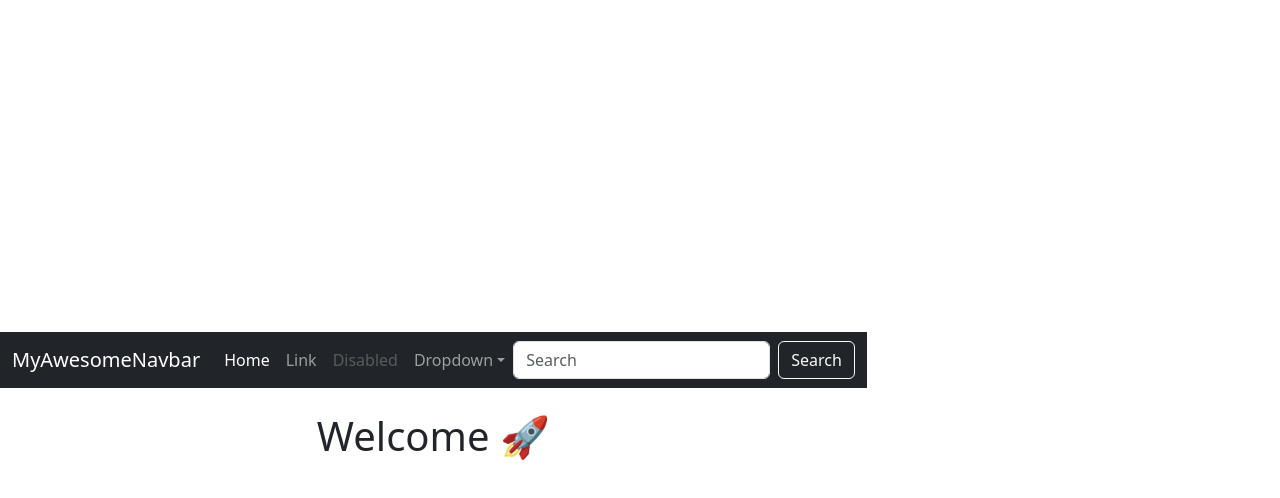
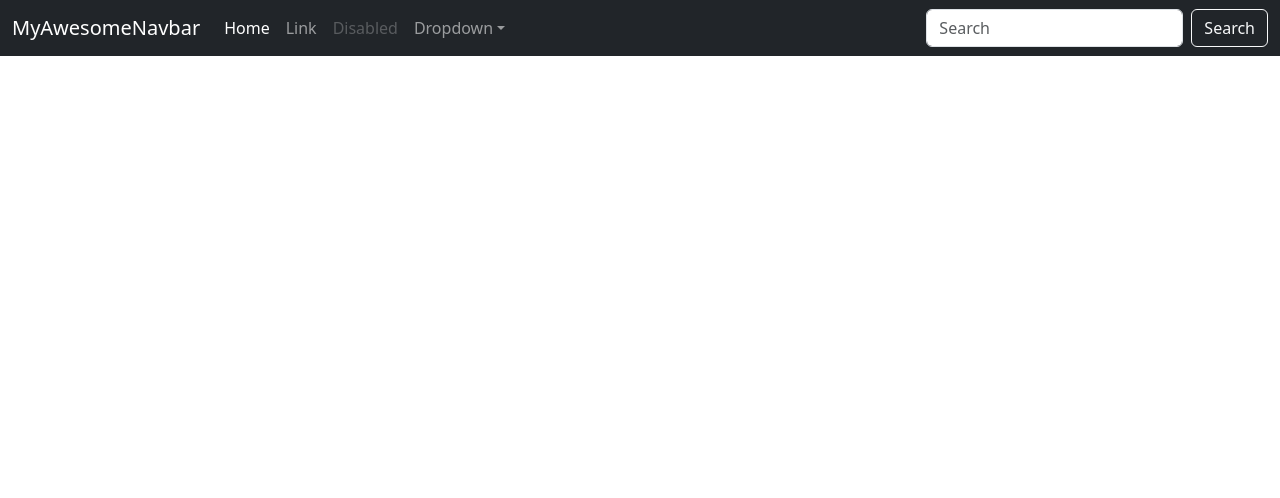
Before and after one commit to AbdurRehmanQayyum/React-Practice-Lab-, a React (Vite) app: page / in a window 1280 px wide. Shown: the top 498 px of the page. Built offline with nearby package versions, Linux system fonts and the light colour scheme.

Commit message:
Adding nsvbar as a beginner

```diff
--- a/src/App.jsx
+++ b/src/App.jsx
@@ -1,10 +1,32 @@
-import MyAwesomeNavbar from "./components/MyAwesomeNavbar";
+import { useState } from "react";
+import Navbar from "./components/MyAwesomeNavbar";
+import reactLogo from "./assets/react.svg";
+import viteLogo from "/vite.svg";
+import "./App.css";
 
 function App() {
+  const [count, setCount] = useState(0);
+
   return (
     <>
-      <MyAwesomeNavbar />
-      <h1 className="text-center mt-4">Welcome 🚀</h1>
+      <Navbar />
+
+      <div>
+        <a href="https://vite.dev" target="_blank">
+          <img src={viteLogo} className="logo" alt="Vite logo" />
+        </a>
+        <a href="https://react.dev" target="_blank">
+          <img src={reactLogo} className="logo react" alt="React logo" />
+        </a>
+      </div>
+
+      <h1>Vite + React</h1>
+
+      <div className="card">
+        <button onClick={() => setCount(count + 1)}>
+          count is {count}
+        </button>
+      </div>
     </>
   );
 }
--- a/src/components/MyAwesomeNavbar.jsx
+++ b/src/components/MyAwesomeNavbar.jsx
@@ -1,67 +1,67 @@
-function MyAwesomeNavbar() {
-  return (
-    <nav className="navbar navbar-expand-sm navbar-dark bg-dark">
-      <div className="container-fluid">
-        <a className="navbar-brand" href="#">
-          MyAwesomeNavbar
-        </a>
+// function MyAwesomeNavbar() {
+//   return (
+//     <nav className="navbar navbar-expand-sm navbar-dark bg-dark">
+//       <div className="container-fluid">
+//         <a className="navbar-brand" href="#">
+//           MyAwesomeNavbar
+//         </a>
 
-        <button
-          className="navbar-toggler"
-          type="button"
-          data-bs-toggle="collapse"
-          data-bs-target="#navbarExample"
-          aria-controls="navbarExample"
-          aria-expanded="false"
-          aria-label="Toggle navigation"
-        >
-          <span className="navbar-toggler-icon"></span>
-        </button>
+//         <button
+//           className="navbar-toggler"
+//           type="button"
+//           data-bs-toggle="collapse"
+//           data-bs-target="#navbarExample"
+//           aria-controls="navbarExample"
+//           aria-expanded="false"
+//           aria-label="Toggle navigation"
+//         >
+//           <span className="navbar-toggler-icon"></span>
+//         </button>
 
-        <div className="collapse navbar-collapse" id="navbarExample">
-          <ul className="navbar-nav me-auto mb-2 mb-sm-0">
-            <li className="nav-item">
-              <a className="nav-link active" href="#">
-                Home
-              </a>
-            </li>
+//         <div className="collapse navbar-collapse" id="navbarExample">
+//           <ul className="navbar-nav me-auto mb-2 mb-sm-0">
+//             <li className="nav-item">
+//               <a className="nav-link active" href="#">
+//                 Home
+//               </a>
+//             </li>
 
-            <li className="nav-item">
-              <a className="nav-link" href="#">
-                Link
-              </a>
-            </li>
+//             <li className="nav-item">
+//               <a className="nav-link" href="#">
+//                 Link
+//               </a>
+//             </li>
 
-            <li className="nav-item">
-              <a className="nav-link disabled">Disabled</a>
-            </li>
+//             <li className="nav-item">
+//               <a className="nav-link disabled">Disabled</a>
+//             </li>
 
-            <li className="nav-item dropdown">
-              <a
-                className="nav-link dropdown-toggle"
-                href="#"
-                role="button"
-                data-bs-toggle="dropdown"
-              >
-                Dropdown
-              </a>
-              <ul className="dropdown-menu">
-                <li><a className="dropdown-item" href="#">Action</a></li>
-                <li><a className="dropdown-item" href="#">Another action</a></li>
-                <li><hr className="dropdown-divider" /></li>
-                <li><a className="dropdown-item" href="#">Something else</a></li>
-              </ul>
-            </li>
-          </ul>
+//             <li className="nav-item dropdown">
+//               <a
+//                 className="nav-link dropdown-toggle"
+//                 href="#"
+//                 role="button"
+//                 data-bs-toggle="dropdown"
+//               >
+//                 Dropdown
+//               </a>
+//               <ul className="dropdown-menu">
+//                 <li><a className="dropdown-item" href="#">Action</a></li>
+//                 <li><a className="dropdown-item" href="#">Another action</a></li>
+//                 <li><hr className="dropdown-divider" /></li>
+//                 <li><a className="dropdown-item" href="#">Something else</a></li>
+//               </ul>
+//             </li>
+//           </ul>
 
-          <form className="d-flex">
-            <input className="form-control me-2" placeholder="Search" />
-            <button className="btn btn-outline-light">Search</button>
-          </form>
-        </div>
-      </div>
-    </nav>
-  );
-}
+//           <form className="d-flex">
+//             <input className="form-control me-2" placeholder="Search" />
+//             <button className="btn btn-outline-light">Search</button>
+//           </form>
+//         </div>
+//       </div>
+//     </nav>
+//   );
+// }
 
-export default MyAwesomeNavbar;
+// export default MyAwesomeNavbar;
--- a/src/main.jsx
+++ b/src/main.jsx
@@ -1,14 +1,91 @@
-import { StrictMode } from "react";
-import { createRoot } from "react-dom/client";
-import App from "./App.jsx";
-import "./index.css";
+// import { StrictMode } from 'react'
+// import { createRoot } from 'react-dom/client'
+// import './index.css'
+// import App from './App.jsx'
 
-// Bootstrap imports (ONLY HERE)
+// createRoot(document.getElementById('root')).render(
+//   <StrictMode>
+//     <App />
+//   </StrictMode>,
+// )
+
 import "bootstrap/dist/css/bootstrap.min.css";
 import "bootstrap/dist/js/bootstrap.bundle.min.js";
 
-createRoot(document.getElementById("root")).render(
-  <StrictMode>
-    <App />
-  </StrictMode>
-);
+
+import { createRoot } from "react-dom/client"
+const root = createRoot(document.getElementById("root"))
+
+
+
+function MyAwesomeNavbar() {
+  return (
+    <nav className="navbar navbar-expand-sm navbar-dark bg-dark">
+      <div className="container-fluid">
+        <a className="navbar-brand" href="#">
+          MyAwesomeNavbar
+        </a>
+
+        <button
+          className="navbar-toggler"
+          type="button"
+          data-bs-toggle="collapse"
+          data-bs-target="#navbarExample"
+          aria-controls="navbarExample"
+          aria-expanded="false"
+          aria-label="Toggle navigation"
+        >
+          <span className="navbar-toggler-icon"></span>
+        </button>
+
+        <div className="collapse navbar-collapse" id="navbarExample">
+          <ul className="navbar-nav me-auto mb-2 mb-sm-0">
+            <li className="nav-item">
+              <a className="nav-link active" href="#">
+                Home
+              </a>
+            </li>
+
+            <li className="nav-item">
+              <a className="nav-link" href="#">
+                Link
+              </a>
+            </li>
+
+            <li className="nav-item">
+              <a className="nav-link disabled">Disabled</a>
+            </li>
+
+            <li className="nav-item dropdown">
+              <a
+                className="nav-link dropdown-toggle"
+                href="#"
+                role="button"
+                data-bs-toggle="dropdown"
+              >
+                Dropdown
+              </a>
+              <ul className="dropdown-menu">
+                <li><a className="dropdown-item" href="#">Action</a></li>
+                <li><a className="dropdown-item" href="#">Another action</a></li>
+                <li><hr className="dropdown-divider" /></li>
+                <li><a className="dropdown-item" href="#">Something else</a></li>
+              </ul>
+            </li>
+          </ul>
+
+          <form className="d-flex">
+            <input className="form-control me-2" placeholder="Search" />
+            <button className="btn btn-outline-light">Search</button>
+          </form>
+        </div>
+      </div>
+    </nav>
+  );
+}
+
+root.render(
+  <div>
+    <MyAwesomeNavbar />
+  </div>
+)
```
